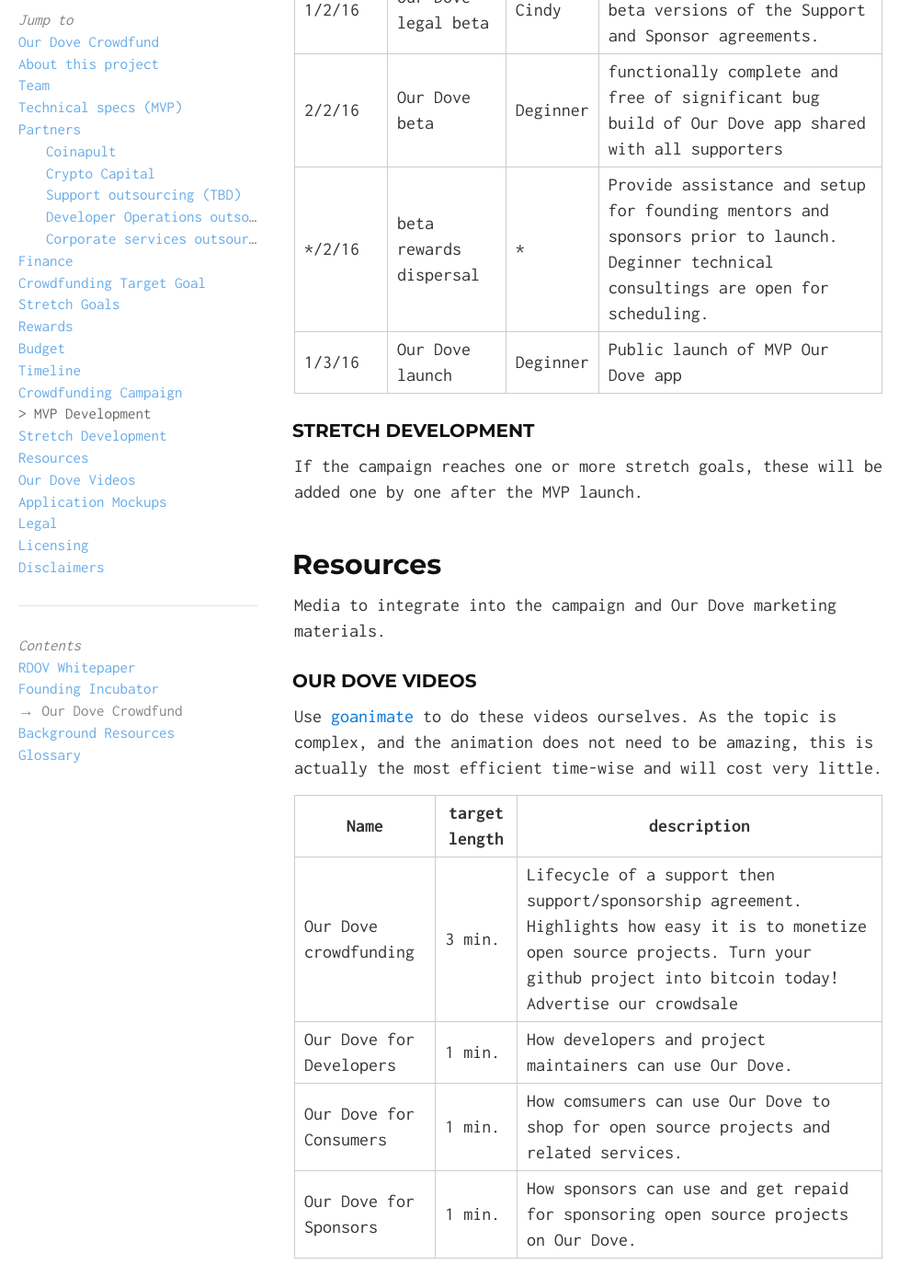
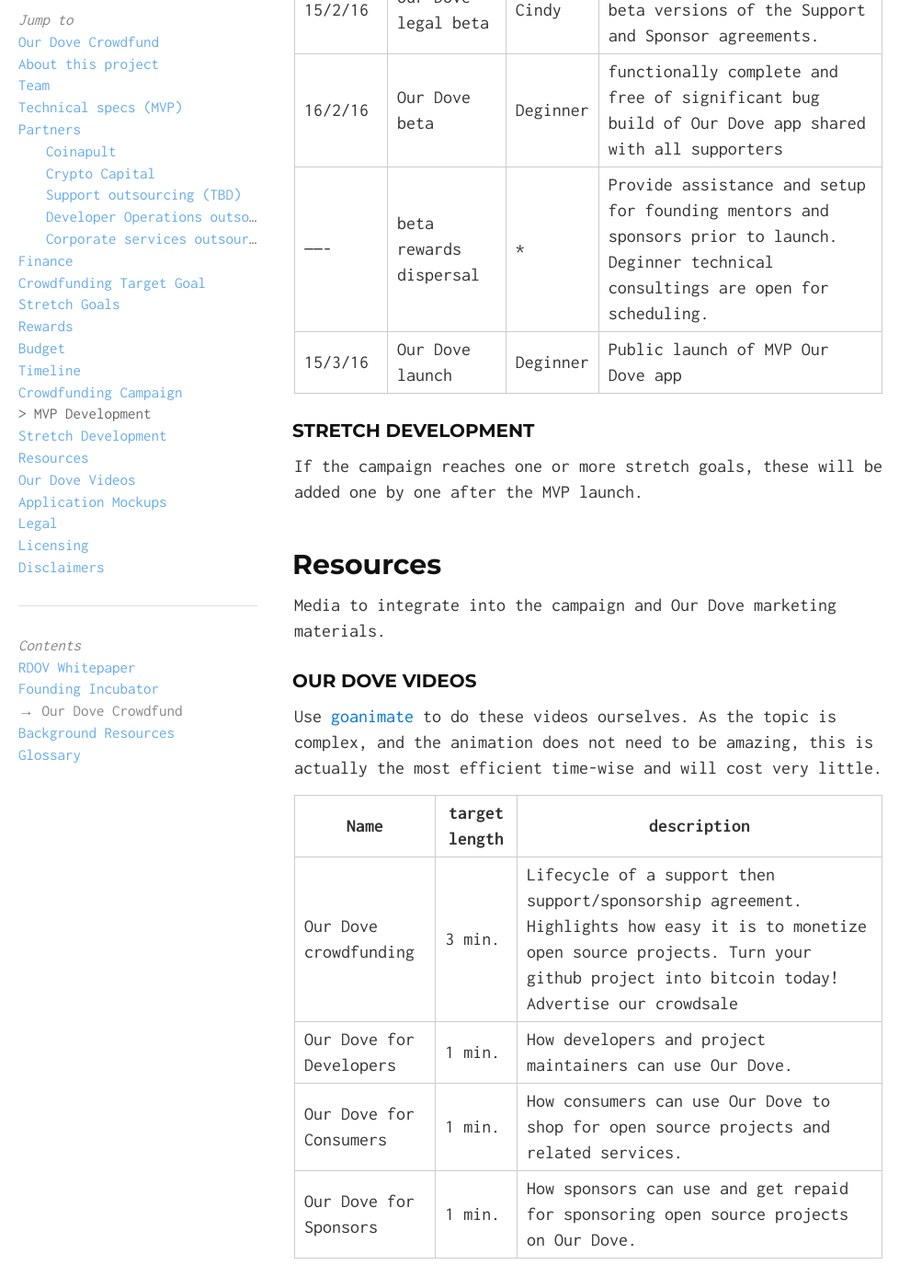
Before and after one commit to rdov/rdov.github.io, a Jekyll site: the page built from Our_Dove_crowdfund.md, in a window 1280 px wide and 1400 px high, scrolled down 8424 px. Shown: the whole window at 92% size, without its empty margins (0-1003 px from the left). Built offline with Jekyll 4.4.1, drawn with Linux system fonts in a browser that asks for light colours; nearby versions of some CDN libraries; some of the changed text lies outside the part shown.

Commit message:
crowdfunding update

```diff
--- a/Our_Dove_crowdfund.md
+++ b/Our_Dove_crowdfund.md
@@ -180,12 +180,12 @@ All are cumulative.
 | Date | Goal | Owner | Description |
 |--------|---------|-------|-------------|
 | 15/12/15 | Code begin | Deginner | Officially begin coding on the Our Dove MVP. |
-| 1/1/16 | Our Dove legal alpha | Cindy | Produce and share with supporters alpha drafts of the Support and Sponsor agreements. |
-| 2/1/16 | Our Dove alpha | Deginner | functionally complete alpha build of Our Dove app shared with top tier supporters |
-| 1/2/16 | Our Dove legal beta | Cindy | Produce check in to repos beta versions of the Support and Sponsor agreements. |
-| 2/2/16 | Our Dove beta | Deginner | functionally complete and free of significant bug build of Our Dove app shared with all supporters |
-| */2/16 | beta rewards dispersal | * | Provide assistance and setup for founding mentors and sponsors prior to launch. Deginner technical consultings are open for scheduling. |
-| 1/3/16 | Our Dove launch | Deginner | Public launch of MVP Our Dove app |
+| 15/1/16 | Our Dove legal alpha | Cindy | Produce and share with supporters alpha drafts of the Support and Sponsor agreements. |
+| 16/1/16 | Our Dove alpha | Deginner | functionally complete alpha build of Our Dove app shared with top tier supporters |
+| 15/2/16 | Our Dove legal beta | Cindy | Produce check in to repos beta versions of the Support and Sponsor agreements. |
+| 16/2/16 | Our Dove beta | Deginner | functionally complete and free of significant bug build of Our Dove app shared with all supporters |
+| ------- | beta rewards dispersal | * | Provide assistance and setup for founding mentors and sponsors prior to launch. Deginner technical consultings are open for scheduling. |
+| 15/3/16 | Our Dove launch | Deginner | Public launch of MVP Our Dove app |
 
 ### Stretch Development
 
@@ -203,7 +203,7 @@ Use [goanimate](http://goanimate.com) to do these videos ourselves. As the topic
 |------|---------------|-------------|
 | Our Dove crowdfunding | 3 min. | Lifecycle of a support then support/sponsorship agreement. Highlights how easy it is to monetize open source projects. Turn your github project into bitcoin today! Advertise our crowdsale |
 | Our Dove for Developers | 1 min. | How developers and project maintainers can use Our Dove. |
-| Our Dove for Consumers | 1 min. | How comsumers can use Our Dove to shop for open source projects and related services. |
+| Our Dove for Consumers | 1 min. | How consumers can use Our Dove to shop for open source projects and related services. |
 | Our Dove for Sponsors | 1 min. | How sponsors can use and get repaid for sponsoring open source projects on Our Dove. |
 
 ### Application Mockups
```
Also changed, not shown: rdov_whitepaper.md (+6 -8 lines).
